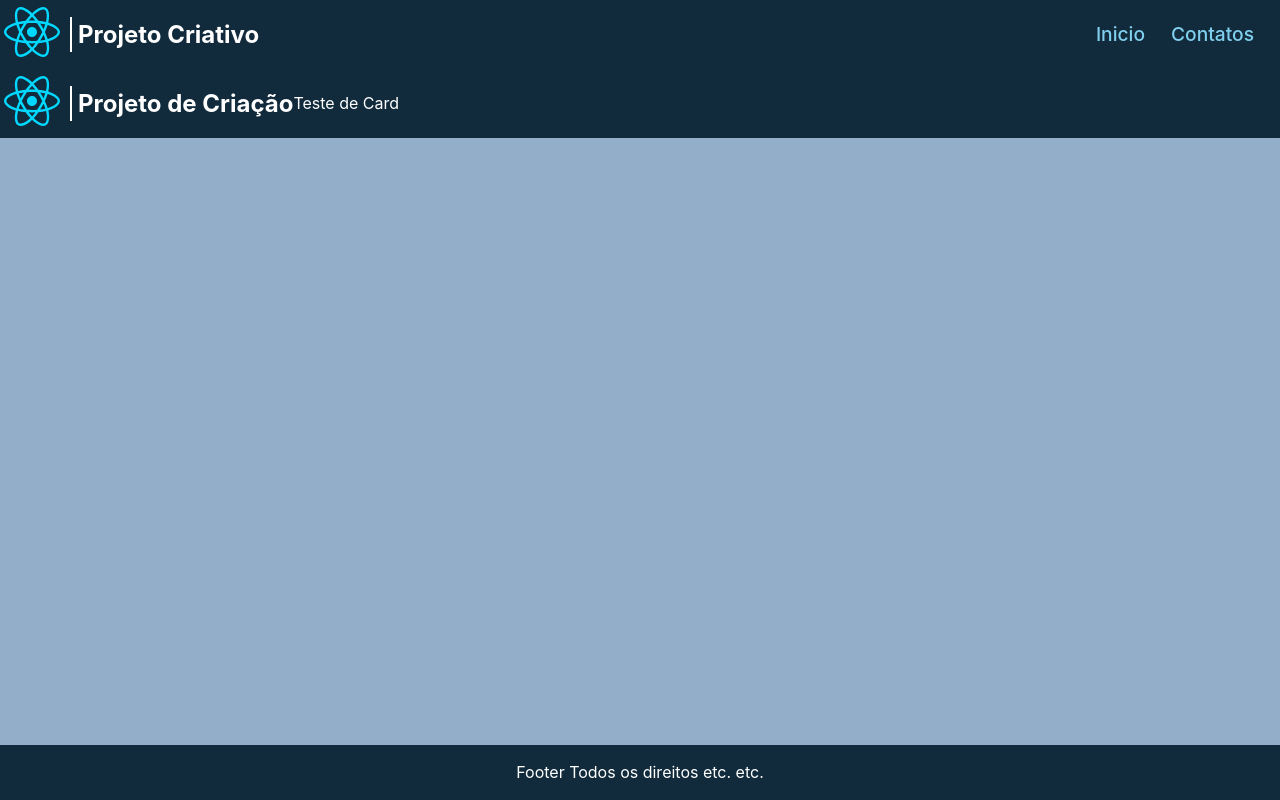
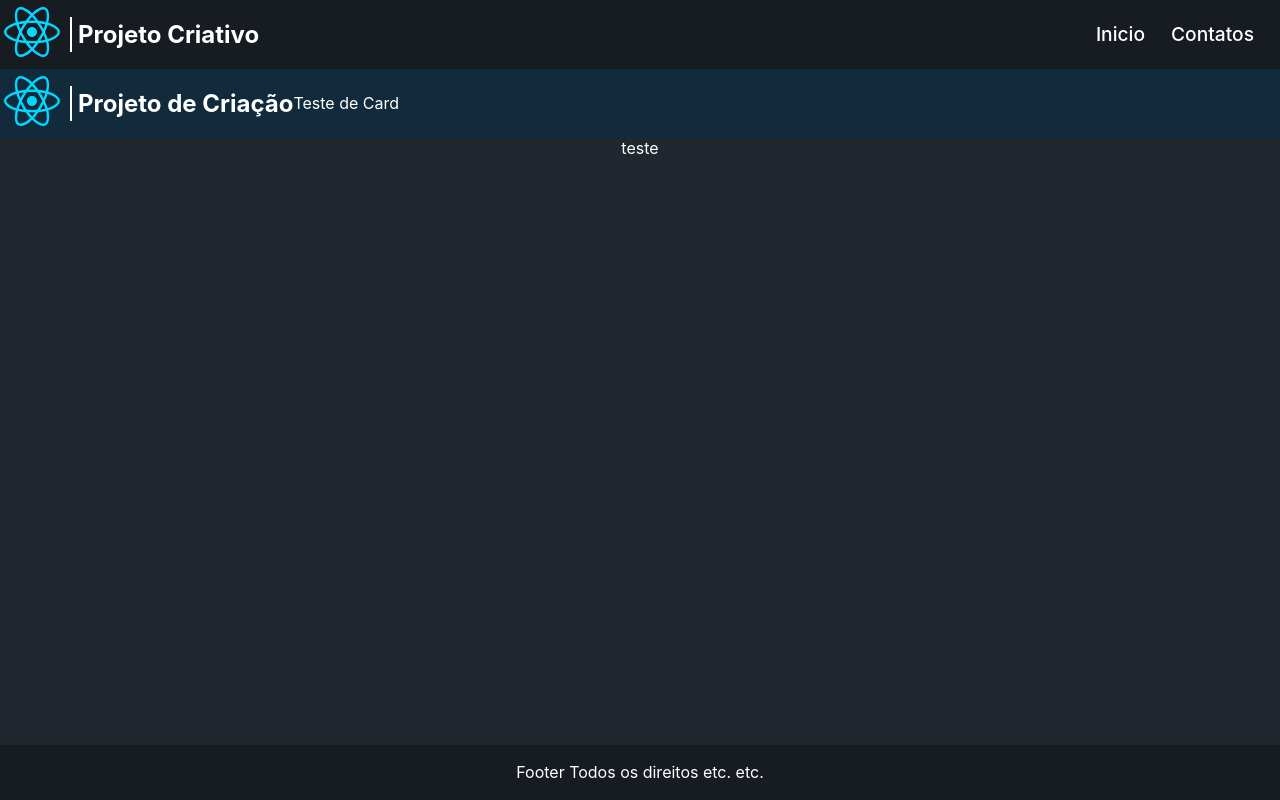
Before and after one commit to RaimundoNCN/React-web, a React (Vite) app: page / in a window 1280 px wide. Built offline with nearby package versions, Linux system fonts and the light colour scheme.

Commit message:
recriando

```diff
--- a/src/Pages/HomePage.jsx
+++ b/src/Pages/HomePage.jsx
@@ -4,7 +4,9 @@ import AboutUs from "../Components/AboutUs";
 function HomePage() {
   return (
     <>
+
       <AboutUs />
+      <div>teste</div>
     </>
   );
 }
--- a/src/Style/StyleFooter.css
+++ b/src/Style/StyleFooter.css
@@ -1,5 +1,5 @@
 footer {
-  background-color: #112b3c;
+  background-color: #171c22;
 
   position: fixed;
   padding: 1.1em;
--- a/src/Style/StyleNavBar.css
+++ b/src/Style/StyleNavBar.css
@@ -7,7 +7,7 @@
 }
 
 nav {
-  background-color: #112b3c;
+  background-color: #171c22;
   align-items: center;
   display: flex;
 
--- a/src/index.css
+++ b/src/index.css
@@ -2,7 +2,7 @@
   font-family: Inter, system-ui, Avenir, Helvetica, Arial, sans-serif;
   font-weight: 400;
 
-  background-color: #93aec9;
+  background-color: #20272f;
   color: #ffffff;
 
   font-synthesis: none;
@@ -14,7 +14,6 @@
 * {
   box-sizing: border-box;
 }
-
 
 #root {
   height: 100%;
@@ -31,11 +30,11 @@ body {
 
 a {
   font-weight: 500;
-  color: #81cfee;
+  color: #ffffff;
   text-decoration: inherit;
 }
 a:hover {
-  color: #535bf2;
+  color: #00e466;
 }
 
 h1 {
```
